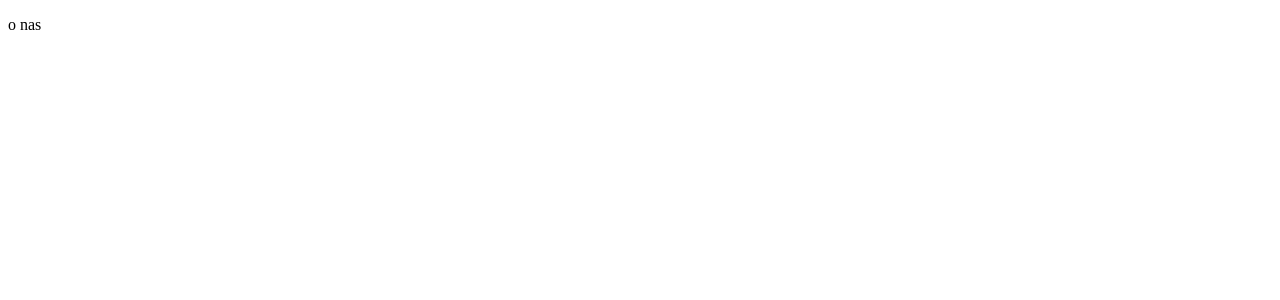
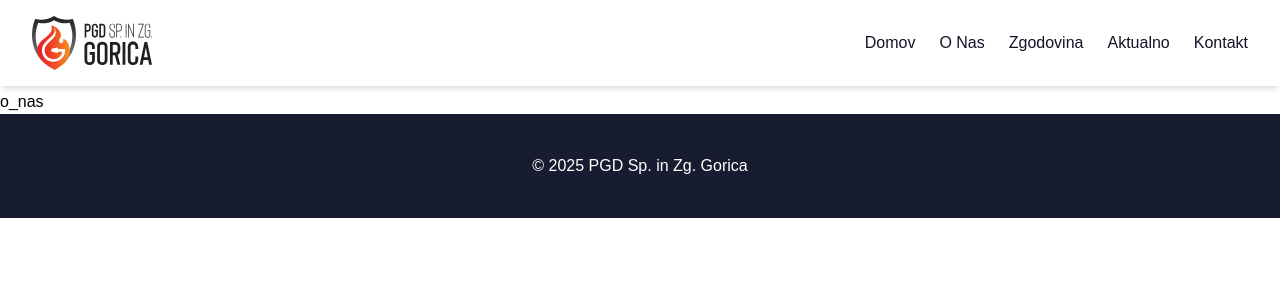
Before and after one commit to blazbabsek/Praksa, a Next.js app: page /o_nas in a window 1280 px wide. Shown: the top 300 px of the page. Built offline with nearby package versions, Linux system fonts and the light colour scheme.

Commit message:
popravil router in header.

```diff
--- a/app/globals.css
+++ b/app/globals.css
@@ -3,4 +3,5 @@
 body {
   font-family: Arial, Helvetica, sans-serif;
   background-color: rgb(255, 255, 255);
+  padding-top: 90px;
 }
--- a/app/header.js
+++ b/app/header.js
@@ -8,7 +8,7 @@ export default function Header() {
     <header className="fixed left-0 top-0 w-full z-50 bg-white shadow-md transition duration-200">
       <div className="mx-auto max-w-1390 px-4 md:px-8 2xl:px-0 flex items-center justify-between py-4">
         <div className="flex items-center">
-          <Image src="/logo.svg" alt="Logo" width={120} height={40} className=""/>
+          <Image src="/logo.svg" alt="Logo" width={120} height={40} />
         </div>
         <nav className="hidden lg:flex items-center space-x-6 text-black dark:text-white">
           <Link href="/" className="text-[16px] text-[#121327] no-underline transition-colors duration-300 hover:text-[red]">
--- a/app/layout.js
+++ b/app/layout.js
@@ -1,6 +1,5 @@
 import { Geist, Geist_Mono } from "next/font/google";
 import "./globals.css";
-import Navbar from './header';
 import Footer from './footer';
 import Header from "./header";
 
@@ -14,9 +13,7 @@ const geistMono = Geist_Mono({
   subsets: ["latin"],
 });
 
-export const metadata = {
-  title: "ŠD Sp. in Zg. Gorica",
-};
+
 
 export default function RootLayout({ children }) {
   return (
--- a/app/page.js
+++ b/app/page.js
@@ -1,5 +1,4 @@
 'use client'
-import Image from "next/image";
 import { useEffect, useState } from "react";
 
 export default function Home() {
--- a/pages/aktualno.js
+++ b/pages/aktualno.js
@@ -0,0 +1,9 @@
+import RootLayout from "../app/layout.js";
+
+export default function Aktualno() {
+  return (
+    <RootLayout>
+      <p>aktualno</p>
+    </RootLayout>
+  );
+}
--- a/pages/kontakt.js
+++ b/pages/kontakt.js
@@ -0,0 +1,11 @@
+import RootLayout from "../app/layout.js";
+
+export default function Kontakt() {
+  return (
+    <RootLayout>
+      <p>
+        kontakt
+      </p>
+    </RootLayout>
+  );
+}
--- a/pages/o_nas.js
+++ b/pages/o_nas.js
@@ -1,3 +1,9 @@
-export default function o_nas(){
-    return <div><p>o nas</p></div>
+import RootLayout from "../app/layout.js";
+
+export default function o_nas() {
+  return (
+    <RootLayout>
+      <p>o_nas</p>
+    </RootLayout>
+  );
 }
--- a/pages/zgodovina.js
+++ b/pages/zgodovina.js
@@ -0,0 +1,9 @@
+import RootLayout from "../app/layout.js";
+
+export default function zgodovina() {
+  return (
+    <RootLayout>
+      <p>zgodovina</p>
+    </RootLayout>
+  );
+}
```
